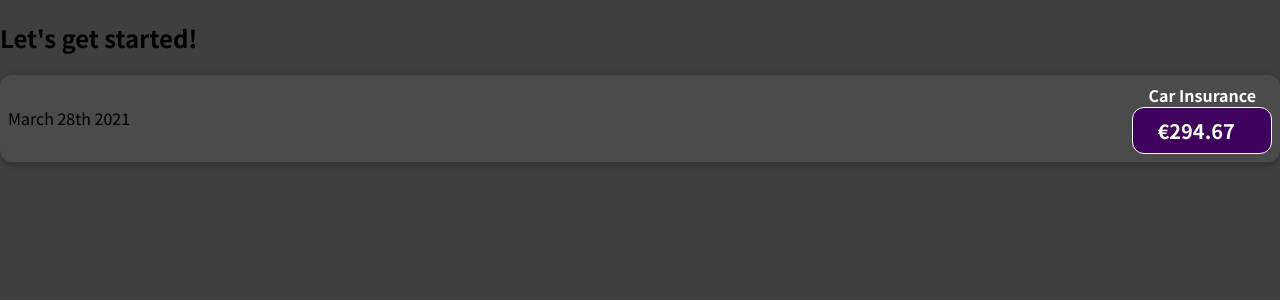
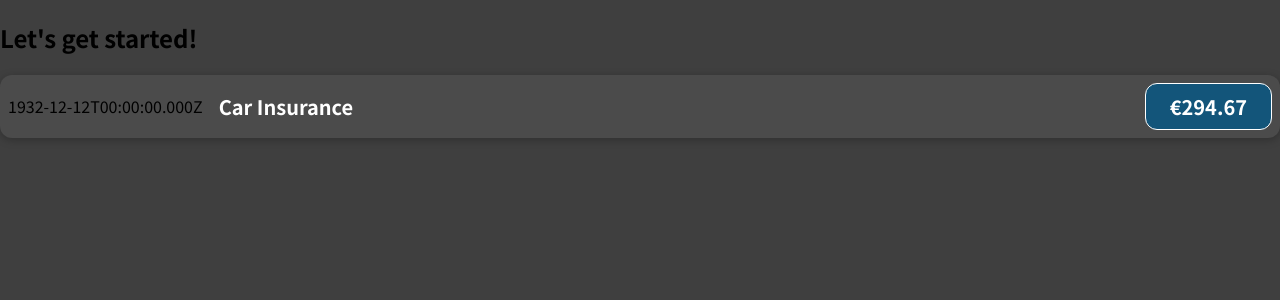
Before and after one commit to eomereu/react, a JavaScript app in the folder 01-starting-setup/: page / in a window 1280 px wide. Shown: the top 300 px of the page. Built offline with nearby package versions, Linux system fonts and the light colour scheme.

Commit message:
Outputting Dynamic Data - S3 E37

```diff
--- a/01-starting-setup/src/components/ExpenseItem.css
+++ b/01-starting-setup/src/components/ExpenseItem.css
@@ -31,7 +31,7 @@
   font-size: 1rem;
   font-weight: bold;
   color: white;
-  background-color: #40005d;
+  background-color: #13557a;
   border: 1px solid white;
   padding: 0.5rem;
   border-radius: 12px;
--- a/01-starting-setup/src/components/ExpenseItem.js
+++ b/01-starting-setup/src/components/ExpenseItem.js
@@ -1,12 +1,17 @@
 import './ExpenseItem.css'
 
 function ExpenseItem() {
+  const expenseDate = new Date(27, 5, 2022);
+  const expenseTitle = 'Car Insurance';
+  const expenseAmount = 294.67;
+  const expenseAmountCurrency = '€';
+
   return (
     <div className="expense-item">
-      <div className="expense-item__description">March 28th 2021</div>
-      <div>
-        <h2>Car Insurance</h2>
-        <div className="expense-item__price">€294.67</div>
+      <div>{expenseDate.toISOString()}</div>
+      <div className="expense-item__description">
+        <h2>{expenseTitle}</h2>
+        <div className="expense-item__price">{expenseAmountCurrency + expenseAmount}</div>
       </div>
     </div>
   );
```
Also changed, not shown: 1 other file (tests, documents, lock files or other folders).
